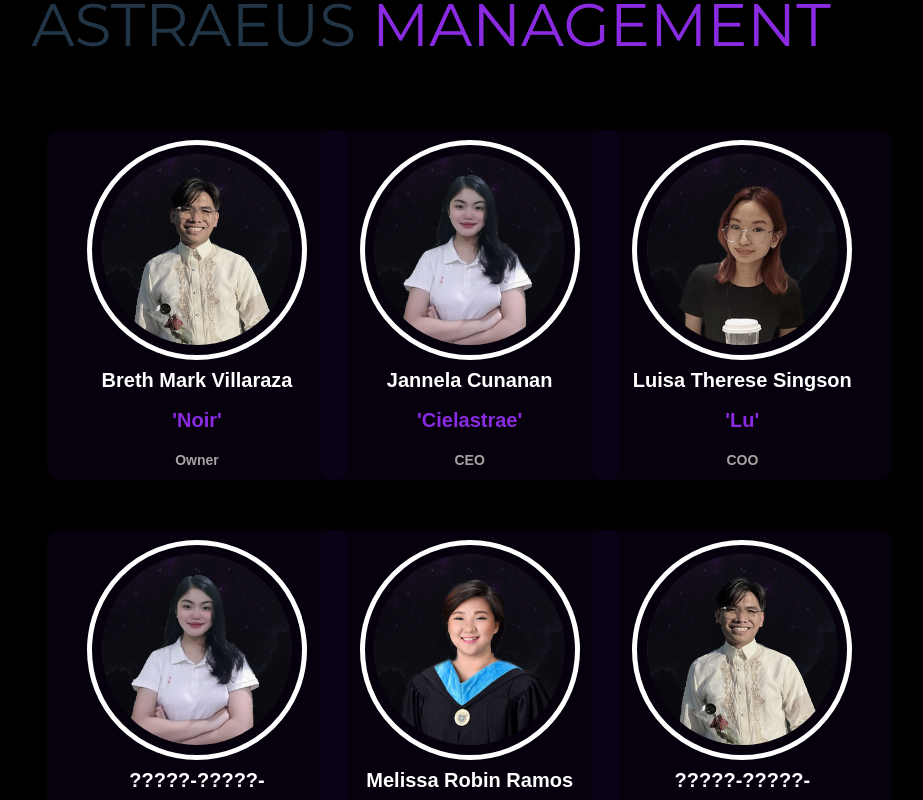
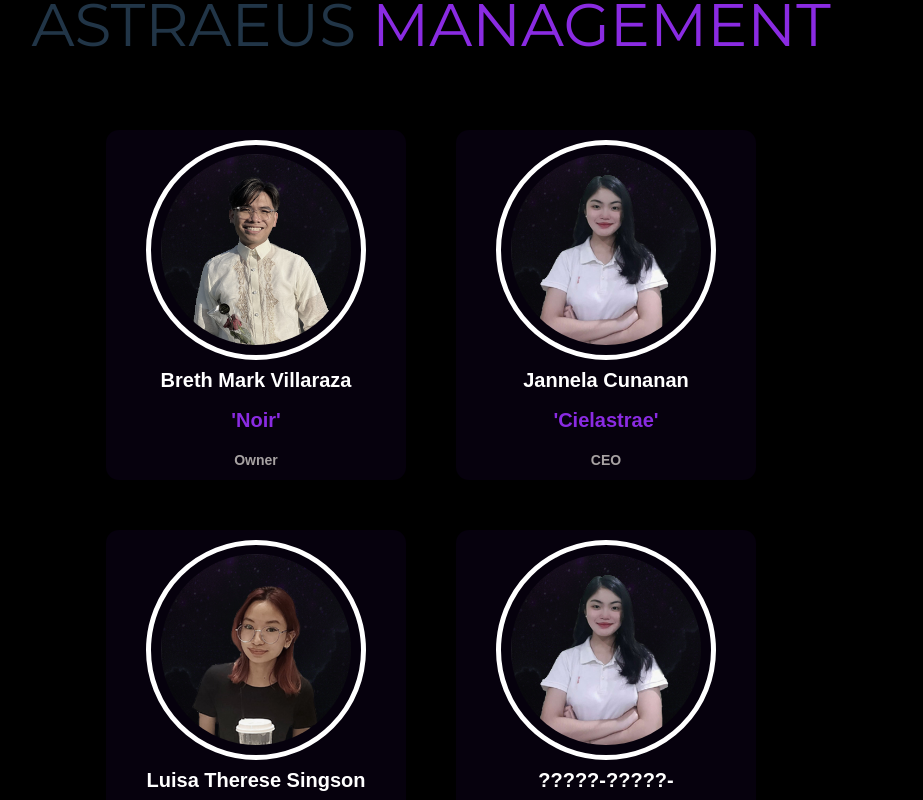
Before and after one commit to Hitoru141/EsportsWebsite, a React (Vite) app: page /about in a window 1280 px wide. Shown: the part 1340-2140 px from the top of the page, without its empty margins (209-1132 px from the left). Built offline with nearby package versions, Linux system fonts and the light colour scheme; a web font is replaced by a local one.

Commit message:
fixed all grid css

```diff
--- a/src/Styles/main.css
+++ b/src/Styles/main.css
@@ -524,7 +524,7 @@
 
   #profiles {
     display: grid;
-    grid-template-columns: repeat(3 , minmax( 0, 1fr));
+    grid-template-columns: repeat(auto-fit, minmax(180px, 300px)); ;
     gap: 5rem;
     align-items: center;
     justify-content: center;
```
